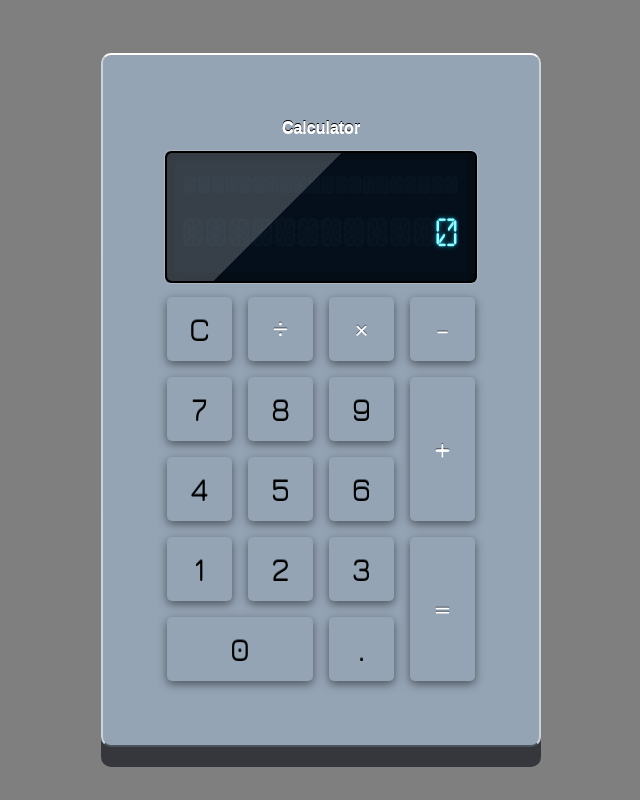
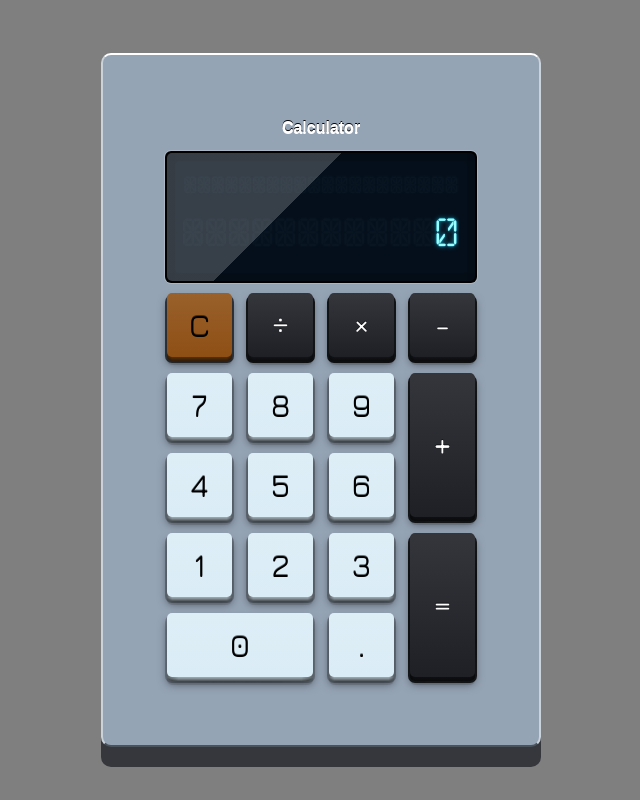
Before and after one commit to 5t4r8ucK/04-build-a-javascript-calculator, a React (Create React App) app: page / in a window 1280 px wide. Shown: the whole page, without its empty margins (319-959 px from the left). Built offline with nearby package versions, Linux system fonts and the light colour scheme.

Commit message:
Optimized parseMath and keyPad logic. Added another version for testing.

```diff
--- a/src/components/styled-components/keyPad.js
+++ b/src/components/styled-components/keyPad.js
@@ -19,55 +19,87 @@ const KeyPadContainer = styled.div`
   // Typography
   // Other
 `
-const parseMath = (expression) => { // ...or just save yourself the headache reinventing the wheel and use Math.js
+const parseMath = expression => { // ...or just save yourself the headache reinventing the wheel and use Math.js
+  const parseMultiplication = input =>
+    input.split('×')
+      .map(parseDivision)
+      .reduce((acc, num) => acc * num);
 
-  const parseMultiplication = (expression) => {
-    const numbersString = expression.split('×');
-    const numbers = numbersString.map(num => parseFloat(num));
-    const result = numbers.reduce((acc, num) => acc * num);
-    return result;
+  const parseDivision = input =>
+    input.split('÷')
+      .map(parseFloat)
+      .reduce((acc, num) => acc / num);
+
+  const parseSubtraction = input => {
+    if (input.includes('--')) {
+      return parseAddition(input.replace('--', '+'));
+    } else if (!input.includes('×-') && !input.includes('÷-')) {
+      const numbersString = input.split('-'); // if no division/multiplication by a negative number is found
+      // If the first string is empty then it was the start of a negative number
+      if (numbersString[0].length === 0) {
+        numbersString.splice(0, 1);
+        numbersString[0] = '-' + numbersString[0];
+      }
+      return numbersString.map(parseMultiplication)
+        .reduce((acc, num) => acc - num);
+    } else {
+      return parseMultiplication(input);
+    }
   }
-  const parseDivision = (expression) => {
-    const numbersString = expression.split('÷');
-    const numbers = numbersString.map(num => parseMultiplication(num));
-    const result = numbers.reduce((acc, num) => acc / num);
-    return result;
+
+  const parseAddition = input =>
+    input.split('+')
+      .map(parseSubtraction)
+      .reduce((acc, num) => acc + num);
+
+  return parseAddition(expression);
+}
+
+const parseMathNew = expression => {
+  const operators = ['+', '-', '÷', '×'];
+
+  const characters = expression.split('');
+  let stack = [];
+  let lastIsNum = false;
+  for (let i = 0; i < characters.length; i++) {
+    const char = characters[i];
+    if (char === '-') {
+      lastIsNum = !lastIsNum
+      stack.push(char);
+    } else if (operators.includes(char)) {
+      stack.push(char);
+      lastIsNum = false;
+    } else if (lastIsNum) {
+      stack[stack.length - 1] += char;
+    } else {
+      stack.push(char);
+      lastIsNum = true;
+    }
   }
-  const parseSubtraction = (expression) => {
-    let numbersString = [];
-    let numbers = 0;
-    if (!(expression.includes('×-') || expression.includes('÷-')) && !(expression.includes('--'))) {
-      numbersString = expression.split('-'); // if no division/multiplication by a negative number is found
-      numbers = numbersString.map(num => parseDivision(num));
-    } else if (expression.includes('--')) {
-      numbersString = numbersString.concat(expression.replace('--', '+')) // if subtracting a negative number
-      numbers = numbersString.map(num => parseAddition(num));
-    } else {
-      numbersString = numbersString.concat(expression); // if dividing/multiplying by a negative number
-      numbers = numbersString.map(num => parseDivision(num));
+
+  stack = stack.map(x => operators.includes(x) ? x : parseFloat(x));
+
+  const parse = (op, calc) => {
+    for (let i = 0; i < stack.length; i++) {
+      if (stack[i] === op) {
+        stack.splice(i - 1, 3, calc(stack[i - 1], stack[i + 1]));
+      }
     }
-    let initialValue = numbers[0];
-    if (isNaN(initialValue)) {
-      initialValue = 0; // subtract from 0 if the first number is negative (used only if you manually use parseMath in the console)
-    }
-    const result = numbers.reduce((acc, num) => acc - num); // exclude the first number as it's already been used
-    return result;
-  }
-  const parseAddition = (expression) => {
-    const numbersString = expression.split('+');
-    const numbers = numbersString.map(num => parseSubtraction(num));
-    const result = numbers.reduce((acc, num) => acc + num);
-    return result;
-  }
-  const result = parseAddition(expression);
-  return result;
-}
+  };
+
+  parse('÷', (a, b) => a / b);
+  parse('×', (a, b) => a * b);
+  parse('-', (a, b) => a - b);
+  parse('+', (a, b) => a + b);
+
+  return stack[0];
+};
 
 const KeyPad = ({result, setResult, formula, setFormula}) => {
 
   const operators = ['+','-','÷','×'];
-  const isLastSymbolOperator = operators.some(el => formula.slice(-1).includes(el));
-  const isNextToLastSymbolOperator = operators.some(el => formula.slice(-2, -1).includes(el));
+  const lastFormulaCharacter = formula[formula.length - 1];
+  const isNextToLastSymbolOperator = operators.includes(formula[formula.length - 2]);
 
   const handleClick = (symbol) => {
     switch (symbol) {
@@ -86,7 +118,7 @@ const KeyPad = ({result, setResult, formula, setFormula}) => {
       case '9':
         if (result === '0') {
           setResult(symbol); // remove the leading 0 and replace it with the number
-        } else if (formula.slice(-1).includes('=')) {
+        } else if (lastFormulaCharacter === '=') {
           setFormula(''); // clear the formula screen
           setResult(symbol); // start a new calculation
         } else {
@@ -94,16 +126,12 @@ const KeyPad = ({result, setResult, formula, setFormula}) => {
         }
         break;
       case '.':
-        if (result.split('').filter(el => el === '.').length < 1) {
+        if (!result.includes('.')) {
           setResult(result + symbol); // only concat one decimal point to the number
         }
         break;
       case '0':
-        if (result === '0') {
-          setResult(symbol); // there can only be one... 0
-        } else if (result.includes('.')) {
-          setResult(result + symbol); // ...but more if one decimal point exists
-        } else {
+        if (result !== '0') {
           setResult(result + symbol); // concat the 0 to the current result if the result is a number other than 0
         }
         break;
@@ -111,27 +139,29 @@ const KeyPad = ({result, setResult, formula, setFormula}) => {
       case '-':
       case '÷':
       case '×':
-        if (result.length === 0 && isLastSymbolOperator && symbol !== '-' && !isNextToLastSymbolOperator) {
-          setFormula(formula.slice(0, -1) + symbol); // replace the last operator in the formula with the most recent one (excluding -)
-        } else if (formula.slice(-1).includes('=')) {
+        if (result.length === 0 && symbol !== '-' && !isNextToLastSymbolOperator) {
+          setFormula(formula.slice(0, -1) + symbol); // replace the last operator (excluding -) with the most recent one
+        } else if (lastFormulaCharacter === '=') {
           setFormula(result + symbol); // replace the formula with the result to start a new calculation on the result
         } else if (result.length === 0 && isNextToLastSymbolOperator) {
           setFormula(formula.slice(0, -2) + symbol); // if there exists two consecutive operators in a row replace all with most recent one
+        } else if (symbol === '-' && result === '0' && formula.length === 0) {
+          // If the result is 0 then this is the start of a negative number
+          setFormula('-');
         } else {
           setFormula(formula + result + symbol); // concat the number and the operator to the formula screen
         }
         setResult(''); // clear the result screen
         break;
       case '=':
-        let output = 0;
-        if (result.length === 0 && isLastSymbolOperator || formula.includes('=')) {
-          setFormula(formula.slice(0, -1) + symbol); // if the operator is the last element replace it with equals // if equals exists don't concat another
-          output = formula.slice(0, -1); // get the current formula (excluding the equals)
-        } else {
-          setFormula(formula + result + symbol); // concat the number and operator to the formula screen
-          output = formula + result; // get the current formula
+        // Only calculate if there's a result and we're not showing a completed calculation already
+        if (result.length !== 0 && lastFormulaCharacter !== '=') {
+          const output = formula + result; // get the current formula
+          setFormula(output + '=');
+          setResult(parseMath(output).toString());
         }
-        setResult(parseMath(output));
+        break;
+      default:
         break;
     }
   }
@@ -144,7 +174,12 @@ const KeyPad = ({result, setResult, formula, setFormula}) => {
         color={button.color}
         onClick={() => handleClick(button.symbol)}
       >
-        {button.symbol}
+        <span className='front'>
+          {button.symbol}
+        </span>
+        <span className='edge'></span>
+        <span className='shadow'></span>
+        <span className='hole'></span>
       </StyledButton>
     )
   });
```
